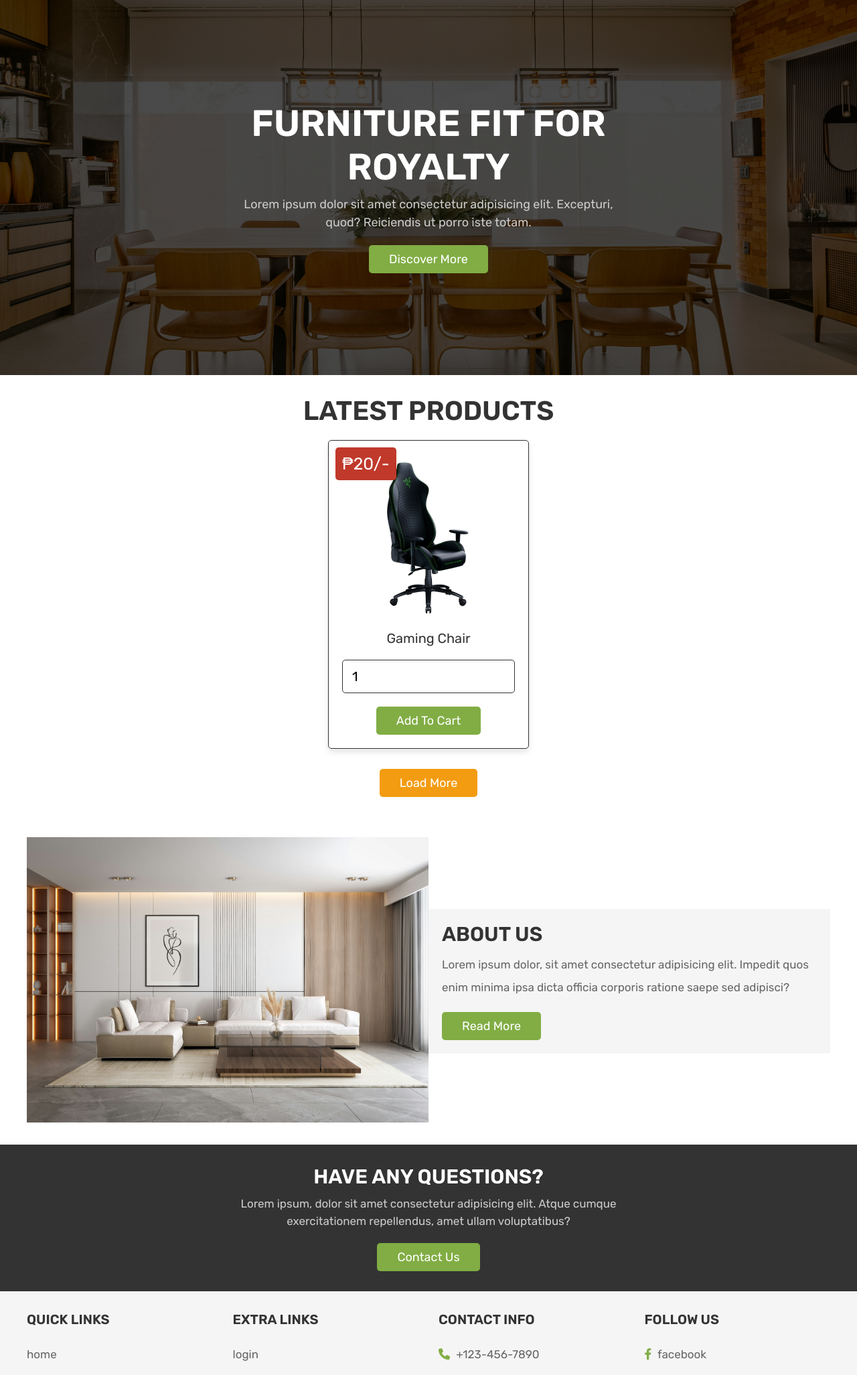
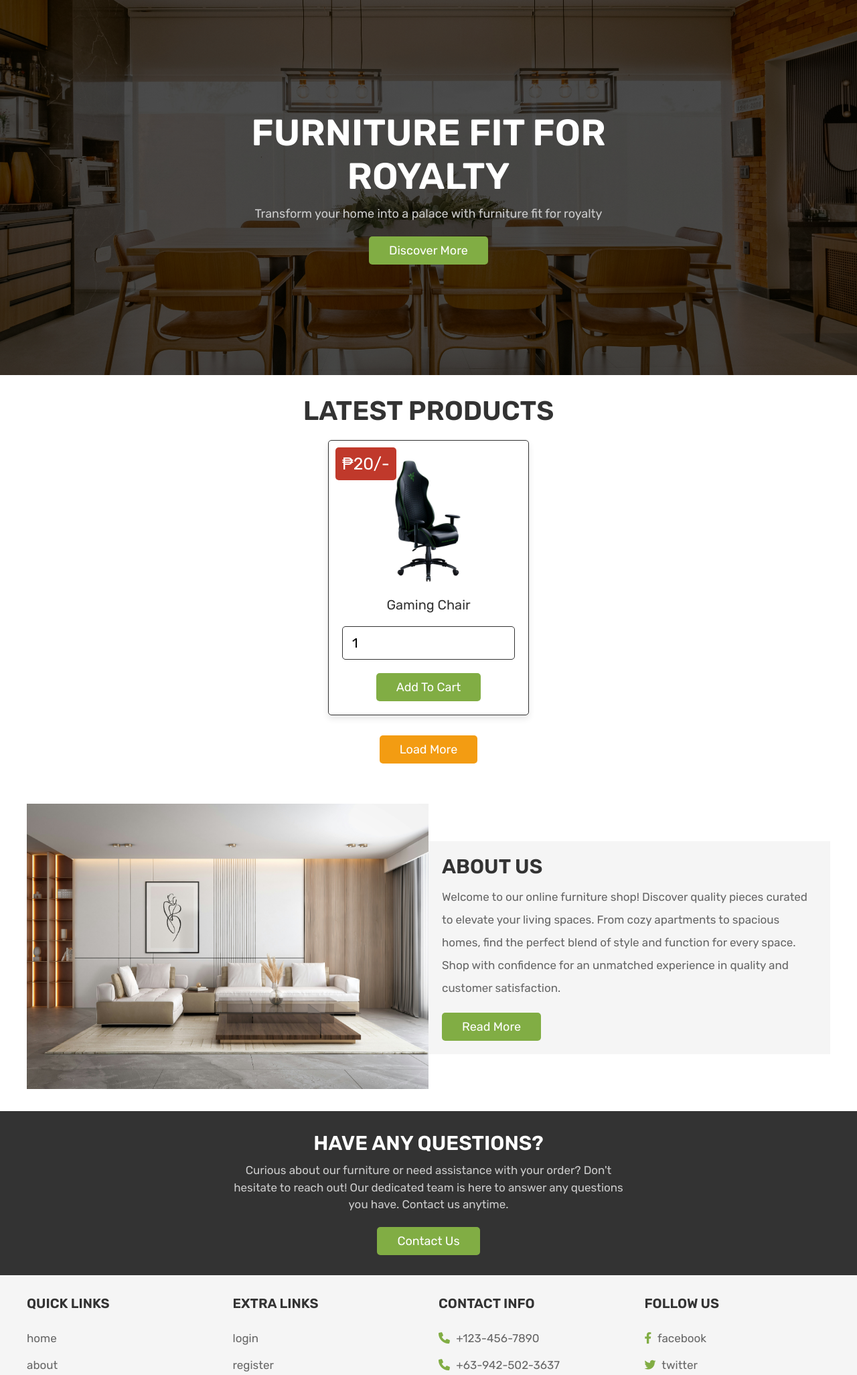
Before and after one commit to JekQuiambao/Online-Store, a PHP site: page /home.php in a window 1280 px wide. Shown: the part 134-2187 px from the top of the page at 67% size. Run offline with PHP 8.4, Linux system fonts and the light colour scheme; a user stored in the database is signed in; data comes from the database, SQL or seed files in the repository.

Commit message:
Add files via upload

```diff
--- a/project/css/admin_style.css
+++ b/project/css/admin_style.css
@@ -329,7 +329,7 @@ section{
 }
 
 .show-products .box-container .box img{
-   height: 25rem;
+   height: 20rem;
 }
 
 .show-products .box-container .box .name{
--- a/project/css/style.css
+++ b/project/css/style.css
@@ -392,7 +392,7 @@ section{
 }
 
 .products .box-container .box .image{
-   height: 25rem;
+   height: 20rem;
 }
 
 .products .box-container .box .name{
@@ -664,7 +664,7 @@ section{
 }
 
 .shopping-cart .box-container .box img{
-   height: 30rem;
+   height: 20em;
 }
 
 .shopping-cart .box-container .box .name{
--- a/project/home.php
+++ b/project/home.php
@@ -53,7 +53,7 @@ if(isset($_POST['add_to_cart'])){
 
    <div class="content">
       <h3>FURNITURE FIT FOR ROYALTY</h3>
-      <p>Lorem ipsum dolor sit amet consectetur adipisicing elit. Excepturi, quod? Reiciendis ut porro iste totam.</p>
+      <p>Transform your home into a palace with furniture fit for royalty</p>
       <a href="about.php" class="white-btn">discover more</a>
    </div>
 
@@ -104,7 +104,7 @@ if(isset($_POST['add_to_cart'])){
 
       <div class="content">
          <h3>about us</h3>
-         <p>Lorem ipsum dolor, sit amet consectetur adipisicing elit. Impedit quos enim minima ipsa dicta officia corporis ratione saepe sed adipisci?</p>
+         <p>Welcome to our online furniture shop! Discover quality pieces curated to elevate your living spaces. From cozy apartments to spacious homes, find the perfect blend of style and function for every space. Shop with confidence for an unmatched experience in quality and customer satisfaction.</p>
          <a href="about.php" class="btn">read more</a>
       </div>
 
@@ -116,7 +116,7 @@ if(isset($_POST['add_to_cart'])){
 
    <div class="content">
       <h3>have any questions?</h3>
-      <p>Lorem ipsum, dolor sit amet consectetur adipisicing elit. Atque cumque exercitationem repellendus, amet ullam voluptatibus?</p>
+      <p>Curious about our furniture or need assistance with your order? Don't hesitate to reach out! Our dedicated team is here to answer any questions you have. Contact us anytime.</p>
       <a href="contact.php" class="white-btn">contact us</a>
    </div>
 
--- a/project/search_page.php
+++ b/project/search_page.php
@@ -74,7 +74,7 @@ if(isset($_POST['add_to_cart'])){
    <form action="" method="post" class="box">
       <img src="uploaded_img/<?php echo $fetch_product['image']; ?>" alt="" class="image">
       <div class="name"><?php echo $fetch_product['name']; ?></div>
-      <div class="price">$<?php echo $fetch_product['price']; ?>/-</div>
+      <div class="price">₱<?php echo $fetch_product['price']; ?>/-</div>
       <input type="number"  class="qty" name="product_quantity" min="1" value="1">
       <input type="hidden" name="product_name" value="<?php echo $fetch_product['name']; ?>">
       <input type="hidden" name="product_price" value="<?php echo $fetch_product['price']; ?>">
```
Also changed, not shown: project/about.php (+0 -7 lines), project/uploaded_img/6 Seater Dining Table.jpg (added), project/uploaded_img/Minimalist Modern Led Chandelier.jpg (added), project/uploaded_img/Modern 36 inch Floating Bathroom Vanity.jpg (added), project/uploaded_img/Ohio Gloss White 2-In-1 Combined Wash Basin & Atlanta Toilet.jpg (added), project/uploaded_img/ROBOROBO Set Luxury Ceramic Tableware 12 36pcs.jpg (added), project/uploaded_img/Wood Cabinet.jpg (added), project/uploaded_img/karsten dining table with chair.jpg (added), project/uploaded_img/marble dining table with 8 chair.jpg (added), project/uploaded_img/white couch for 3.jpeg (added), project/uploaded_img/wine rack.jpg (added).
